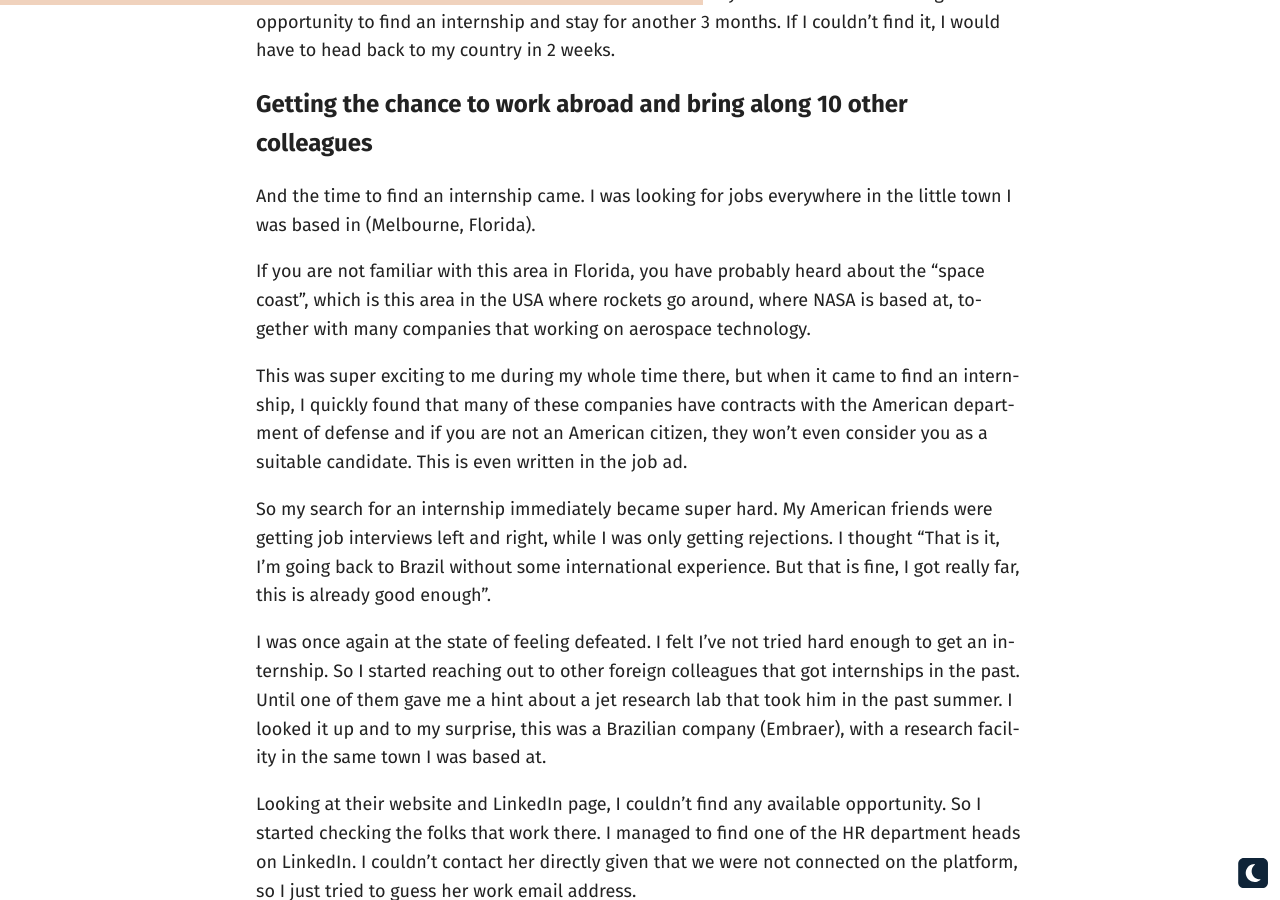
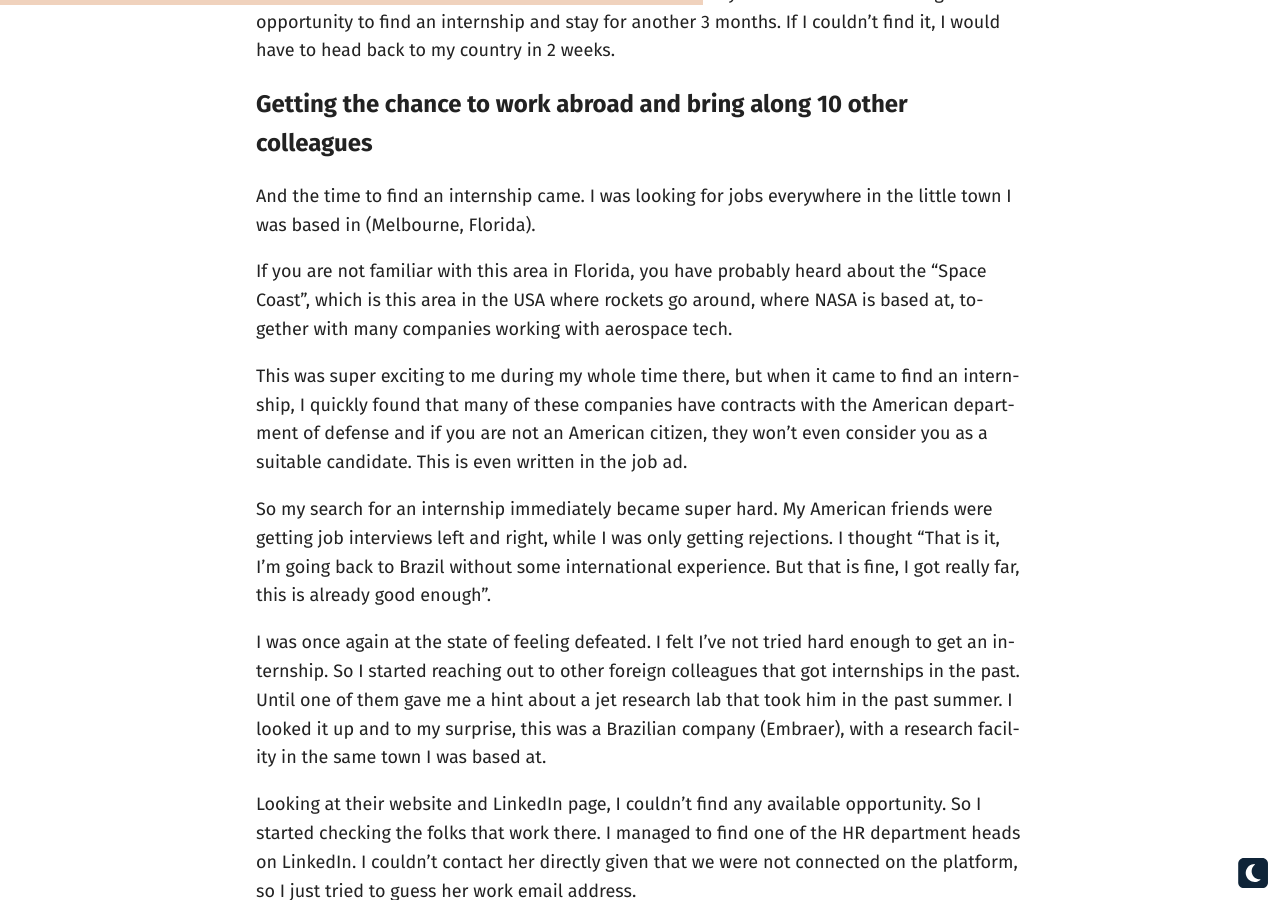
Before and after one commit to brunojppb/brunojppb.github.io, a Jekyll site: the page built from _posts/2023-10-22-ask-like-your-career-depends-on-it.md, in a window 1280 px wide and 900 px high, scrolled down 2834 px. Built offline with Jekyll 4.4.1, drawn with Linux system fonts in a browser that asks for light colours.

Commit message:
Fix typo

```diff
--- a/_posts/2023-10-22-ask-like-your-career-depends-on-it.md
+++ b/_posts/2023-10-22-ask-like-your-career-depends-on-it.md
@@ -104,9 +104,8 @@ And the time to find an internship came. I was looking for jobs everywhere in
 the little town I was based in (Melbourne, Florida).
 
 If you are not familiar with this area in Florida, you have probably heard about
-the "space coast", which is this area in the USA where rockets go around, where
-NASA is based at, together with many companies that working on aerospace
-technology.
+the "Space Coast", which is this area in the USA where rockets go around, where
+NASA is based at, together with many companies working with aerospace tech.
 
 This was super exciting to me during my whole time there, but when it came to
 find an internship, I quickly found that many of these companies have contracts
```
